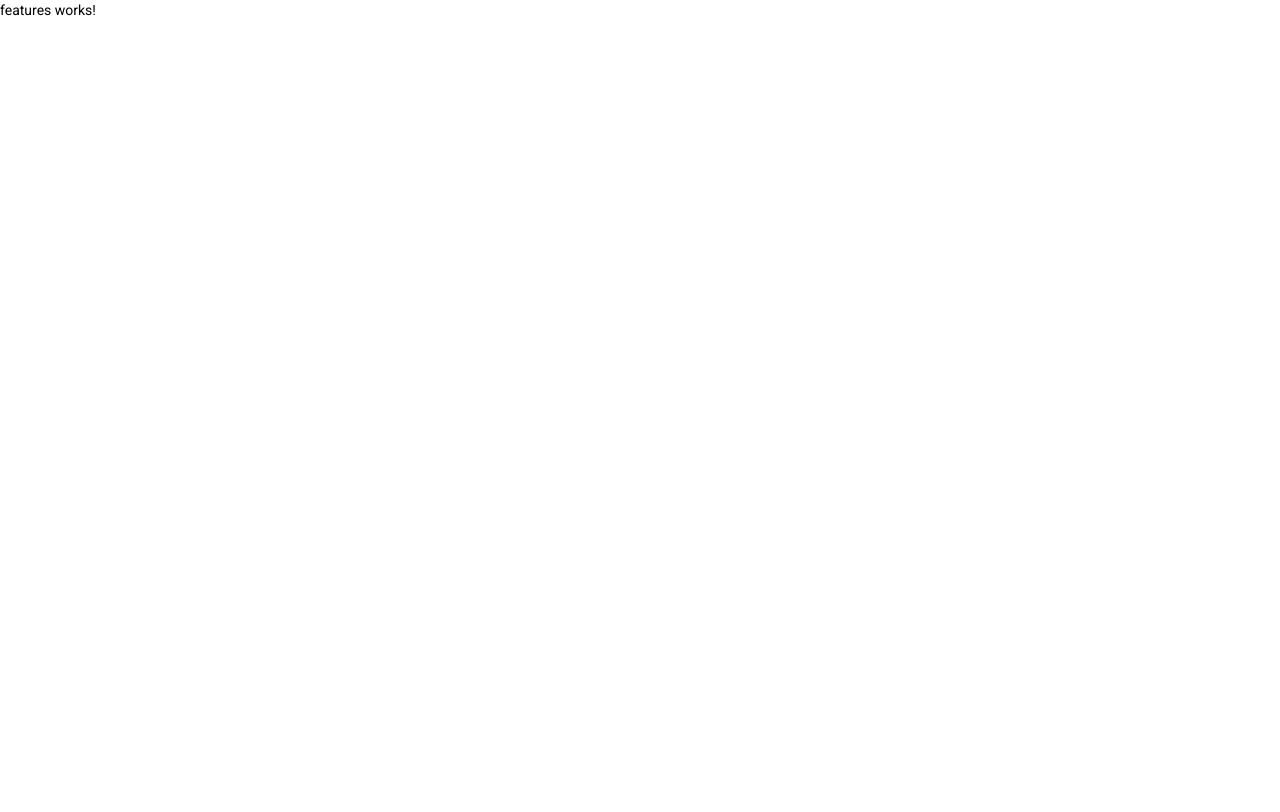
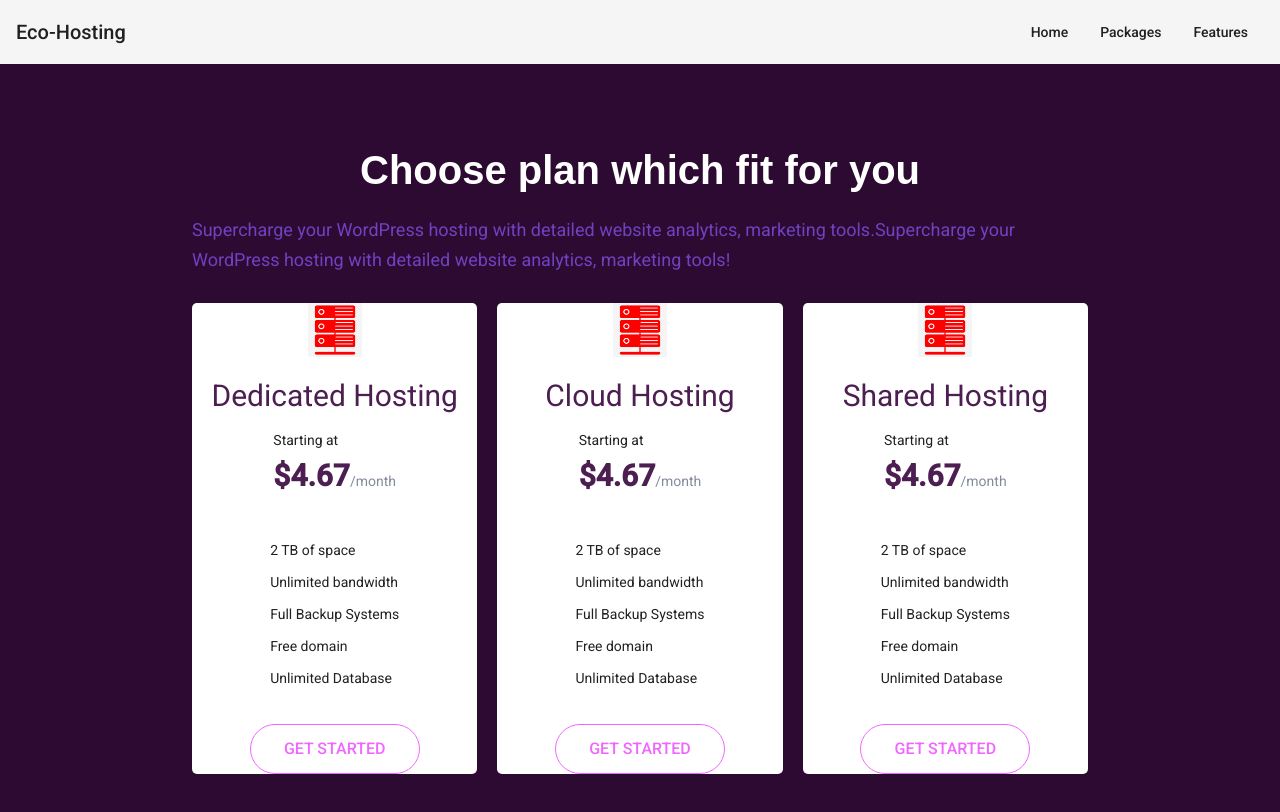
Before and after one commit to AnikSajli/Angular-demo-project, an Angular app: page /features in a window 1280 px wide. Shown: the top 812 px of the page. Built offline with nearby package versions, Linux system fonts and the light colour scheme.

Commit message:
feature page designed

```diff
--- a/src/app/app.component.html
+++ b/src/app/app.component.html
@@ -1,2 +1,2 @@
-<!--<app-header></app-header>-->
+<app-header></app-header>
 <router-outlet></router-outlet>
--- a/src/app/header/header.component.html
+++ b/src/app/header/header.component.html
@@ -1,5 +1,5 @@
 <div style="height: 100%">
-  <mat-toolbar color="primary">
+  <mat-toolbar >
     <mat-toolbar-row>
       <button mat-icon-button (click)="sidenav.toggle()" fxShow="true" fxHide.gt-sm>
         <mat-icon>menu</mat-icon>
@@ -7,19 +7,21 @@
       <span>Eco-Hosting</span>
       <span class="menu-spacer"></span>
       <div fxShow="true" fxHide.lt-md>
-        <a href="#" mat-button>Home</a>
-        <a href="#" mat-button>Packages</a>
-        <a href="#" mat-button>Help</a>
+        <a routerLink="/start" mat-button>Home</a>
+        <a routerLink="/packages" mat-button>Packages</a>
+        <a routerLink="/features" mat-button>Features</a>
       </div>
     </mat-toolbar-row>
   </mat-toolbar>
 
   <mat-sidenav-container fxFlexFill>
     <mat-sidenav #sidenav>
-      <mat-nav-list fxLayout="column">
-        <a href="#" mat-button>Home</a>
-        <a href="#" mat-button>Packages</a>
-        <a href="#" mat-button>Help</a>
+      <mat-nav-list
+        class="sidenav-style"
+        fxLayout="column">
+        <a routerLink="/start" mat-button>Home</a>
+        <a routerLink="/packages" mat-button>Packages</a>
+        <a routerLink="/features" mat-button>Features</a>
       </mat-nav-list>
     </mat-sidenav>
     <mat-sidenav-content fxFlexFill>
--- a/src/app/header/header.component.scss
+++ b/src/app/header/header.component.scss
@@ -1,3 +1,17 @@
 .menu-spacer {
   flex: 1 1 auto;
 }
+
+.sidenav-style {
+  width: 280px;
+  font-size: 28px;
+  color: white;
+}
+
+.toolbar-style {
+  background-color: #4C1E51;
+}
+
+:host ::ng-deep .mat-drawer-inner-container {
+  background: #4C1E51;
+}
--- a/src/app/home/features/features.component.html
+++ b/src/app/home/features/features.component.html
@@ -1 +1,165 @@
-<p>features works!</p>
+<div
+  class="deep-indigo-background"
+  fxLayoutAlign="center center"
+  fxFlex="row wrap"
+  style="height: 100vh; width: 100%">
+
+  <div fxLayoutAlign="center center">
+    <div
+      fxFlex="90%"
+      fxFlex.gt-xs="70"
+      fxLayout="column"
+      fxLayoutGap="28px">
+      <div
+        fxLayout="column"
+        fxLayoutGap="30px"
+        fxLayoutAlign="center center">
+        <div class="font-size-40 white-text bold">
+          Choose plan which fit for you
+        </div>
+        <div class="font-size-18 light-indigo-text">
+          Supercharge your WordPress hosting with detailed website analytics,
+          marketing tools.Supercharge your WordPress hosting with detailed website analytics,
+          marketing tools!
+        </div>
+      </div>
+
+      <div fxLayout="column"
+           fxLayout.gt-xs="row"
+           fxLayoutGap="20px">
+        <div fxFlex="33">
+          <div fxLayout="column"
+               style="background-color: #ffffff; border-radius: 5px"
+               fxLayoutAlign="center center"
+               fxLayoutGap="24px"
+               fxFlex="100">
+            <div>
+              <img class="server-img-style" src="../../../assets/server.png">
+            </div>
+            <div class="font-size-30 indigo-txt">
+              Dedicated Hosting
+            </div>
+            <div
+              fxLayout="column"
+              fxLayoutGap="16px">
+              <div>
+                Starting at
+              </div>
+              <div>
+                <span class="indigo-txt font-size-30 bold">$4.67</span>
+                <span class="light-txt">/month</span>
+              </div>
+            </div>
+
+            <mat-divider></mat-divider>
+
+            <div
+              class="card-txt"
+              fxLayout="column">
+              <p>2 TB of space</p>
+              <p>Unlimited bandwidth</p>
+              <p>Full Backup Systems</p>
+              <p>Free domain</p>
+              <p>Unlimited Database</p>
+            </div>
+
+            <div>
+              <button mat-button
+                      class="btn-style">GET STARTED
+              </button>
+            </div>
+          </div>
+        </div>
+        <div fxFlex="33">
+          <div fxLayout="column"
+               style="background-color: #ffffff; border-radius: 5px"
+               fxLayoutAlign="center center"
+               fxLayoutGap="24px">
+            <div>
+              <img class="server-img-style" src="../../../assets/server.png">
+            </div>
+            <div class="font-size-30 indigo-txt">
+              Cloud Hosting
+            </div>
+            <div
+              fxLayout="column"
+              fxLayoutGap="16px">
+              <div>
+                Starting at
+              </div>
+              <div>
+                <span class="indigo-txt font-size-30 bold">$4.67</span>
+                <span class="light-txt">/month</span>
+              </div>
+            </div>
+
+            <div>
+              <mat-divider></mat-divider>
+            </div>
+
+            <div
+              class="card-txt"
+              fxLayout="column">
+              <p>2 TB of space</p>
+              <p>Unlimited bandwidth</p>
+              <p>Full Backup Systems</p>
+              <p>Free domain</p>
+              <p>Unlimited Database</p>
+            </div>
+
+            <div>
+              <button mat-button
+                      class="btn-style">GET STARTED
+              </button>
+            </div>
+          </div>
+        </div>
+        <div fxFlex="33">
+          <div fxLayout="column"
+               style="background-color: #ffffff; border-radius: 5px"
+               fxLayoutAlign="center center"
+               fxLayoutGap="24px">
+            <div>
+              <img class="server-img-style" src="../../../assets/server.png">
+            </div>
+            <div class="font-size-30 indigo-txt">
+              Shared Hosting
+            </div>
+            <div
+              fxLayout="column"
+              fxLayoutGap="16px">
+              <div>
+                Starting at
+              </div>
+              <div>
+                <span class="indigo-txt font-size-30 bold">$4.67</span>
+                <span class="light-txt">/month</span>
+              </div>
+            </div>
+
+            <div>
+              <mat-divider></mat-divider>
+            </div>
+
+            <div
+              class="card-txt"
+              fxLayout="column">
+              <p>2 TB of space</p>
+              <p>Unlimited bandwidth</p>
+              <p>Full Backup Systems</p>
+              <p>Free domain</p>
+              <p>Unlimited Database</p>
+            </div>
+
+            <div>
+              <button mat-button
+                      class="btn-style">GET STARTED
+              </button>
+            </div>
+          </div>
+        </div>
+      </div>
+    </div>
+  </div>
+
+</div>
--- a/src/app/home/features/features.component.scss
+++ b/src/app/home/features/features.component.scss
@@ -0,0 +1,16 @@
+.server-img-style {
+  width: 54px;
+  height: 54px;
+  background: transparent;
+}
+
+.btn-style {
+  color: #F067FF !important;
+  border: 1px solid #F067FF;
+  box-sizing: border-box;
+  border-radius: 40px;
+  font-size: 16px;
+  height: 50px;
+  cursor: pointer;
+  width: 170px;
+}
--- a/src/app/home/home.module.ts
+++ b/src/app/home/home.module.ts
@@ -15,7 +15,7 @@ import {MatListModule} from '@angular/material/list';
 import {MatIconModule} from '@angular/material/icon';
 import { PackagesComponent } from './packages/packages.component';
 import { FeaturesComponent } from './features/features.component';
-
+import {MatDividerModule} from '@angular/material/divider';
 
 @NgModule({
   declarations: [
@@ -37,6 +37,7 @@ import { FeaturesComponent } from './features/features.component';
     MatIconModule,
     MatButtonModule,
     MatIconModule,
+    MatDividerModule,
     RouterModule.forChild([
       {
         path: '',
--- a/src/app/home/packages/packages.component.html
+++ b/src/app/home/packages/packages.component.html
@@ -3,8 +3,7 @@
      fxLayoutAlign="center center">
   <div
        fxLayoutAlign="center center"
-       style="height: 80%"
-      >
+       style="height: 80%">
 
     <div
       fxFlex="80"
--- a/src/app/home/packages/packages.component.scss
+++ b/src/app/home/packages/packages.component.scss
@@ -9,3 +9,8 @@
   height: 100%;
   width: 100%;
 }
+
+.card-txt {
+  color: #717081;
+  font-weight: 300
+}
--- a/src/styles.scss
+++ b/src/styles.scss
@@ -44,6 +44,14 @@ body { margin: 0; font-family: Roboto, "Helvetica Neue", sans-serif; }
   background-color:  #2D0A31;
 }
 
+.indigo-txt {
+  color: #4C1E51;
+}
+
+.light-txt {
+  color: #838a9b;
+}
+
 .mat-card-bg {
   background-color: rgba(0,0,0,0.4);
 }
```
